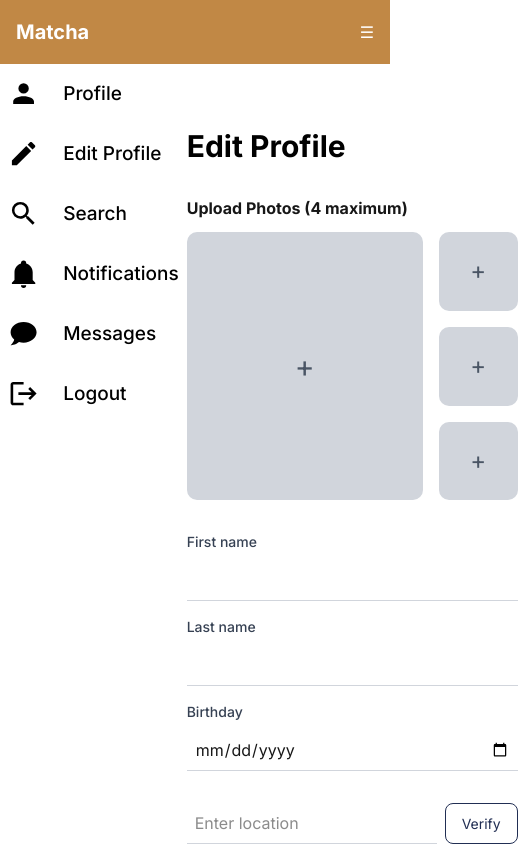
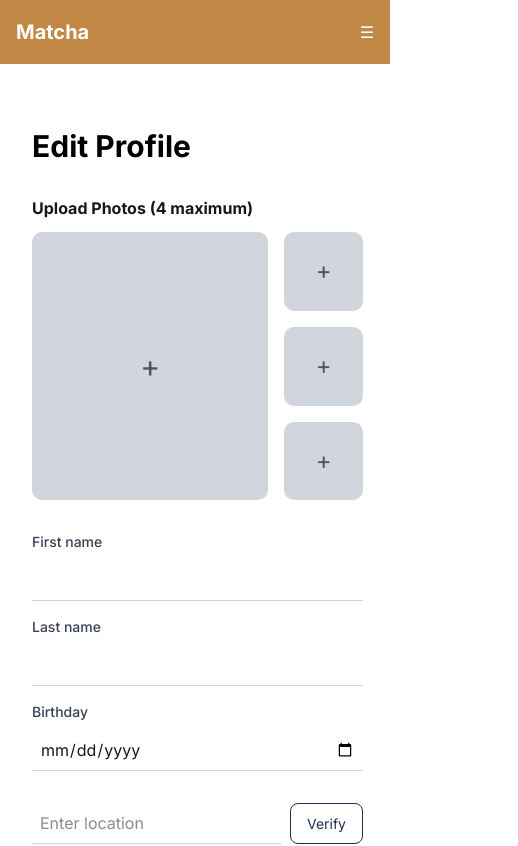
Before and after one commit to 42-matcha-dev/42-matcha, a Next.js app in the folder frontend/: page /profile/edit in a window 390 px wide. Shown: the top 846 px of the page, 518 px wide, since content can reach past the window. Built offline with nearby package versions, Linux system fonts and the light colour scheme; no server answers.

Commit message:
update: hide navbar on sp view

```diff
--- a/frontend/src/app/components/Navbar.tsx
+++ b/frontend/src/app/components/Navbar.tsx
@@ -7,7 +7,11 @@ import { mdiAccount, mdiMagnify, mdiBell, mdiChat, mdiLogout, mdiPencil } from '
 import { getCookie, deleteCookie } from '@/utils/cookie.util'
 import { getSocket } from '@/lib/socket'
 
-const Navbar = () => {
+type Props = {
+  className?: string
+}
+
+const Navbar = ({ className }: Props) => {
   const [notificationCount, setNotificationCount] = useState(0)
   const [messageCount, setMessageCount] = useState(0)
   const router = useRouter()
@@ -59,7 +63,7 @@ const Navbar = () => {
   }, [])
 
   return (
-    <div className="sticky top-0 h-screen flex flex-col w-64 pt-16">
+    <div className={`sticky top-0 h-screen flex flex-col w-64 pt-16 ${ className ?? ""}`}>
       <NavbarButtonElement
         path={mdiAccount}
         size={1.3}
--- a/frontend/src/app/layouts/AppLayout.tsx
+++ b/frontend/src/app/layouts/AppLayout.tsx
@@ -1,9 +1,9 @@
-import { ReactNode } from "react";
-import Navbar from "../components/Navbar";
-import Header from "../components/Header";
+import { ReactNode } from 'react'
+import Navbar from '../components/Navbar'
+import Header from '../components/Header'
 
 type Props = {
-    children: ReactNode
+  children: ReactNode
 }
 
 export default function AppLayout({ children }: Props) {
@@ -11,9 +11,9 @@ export default function AppLayout({ children }: Props) {
     <div className="h-screen flex flex-col relative">
       <Header showMenuButton />
       <div className="flex">
-        <Navbar />
+        <Navbar className="hidden md:block"/>
         <main className="flex-1 pt-16">{children}</main>
       </div>
     </div>
-  );
+  )
 }
--- a/frontend/src/app/profile/edit/page.tsx
+++ b/frontend/src/app/profile/edit/page.tsx
@@ -4,7 +4,7 @@ import AppLayout from '@/app/layouts/AppLayout'
 export default function EditPage() {
   return (
     <AppLayout>
-      <div className="max-w-4xl mx-auto pt-16">
+      <div className="max-w-4xl mx-auto py-16 px-8">
         <EditForm />
       </div>
     </AppLayout>
```
